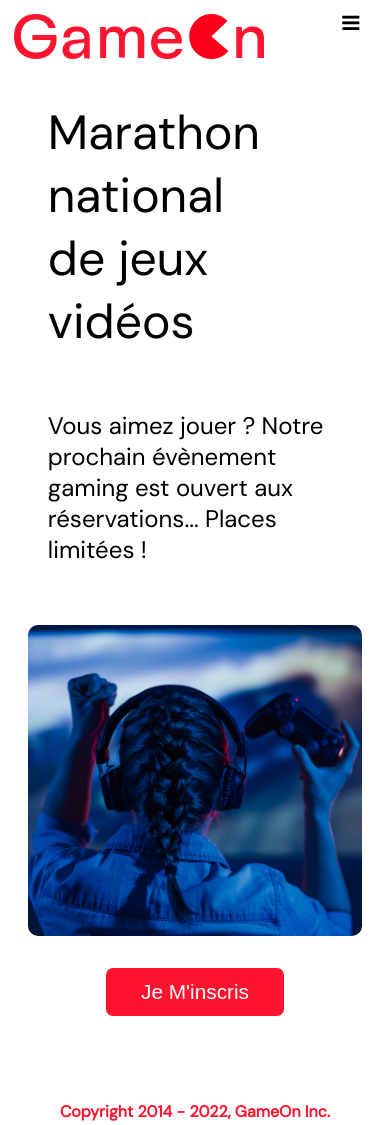
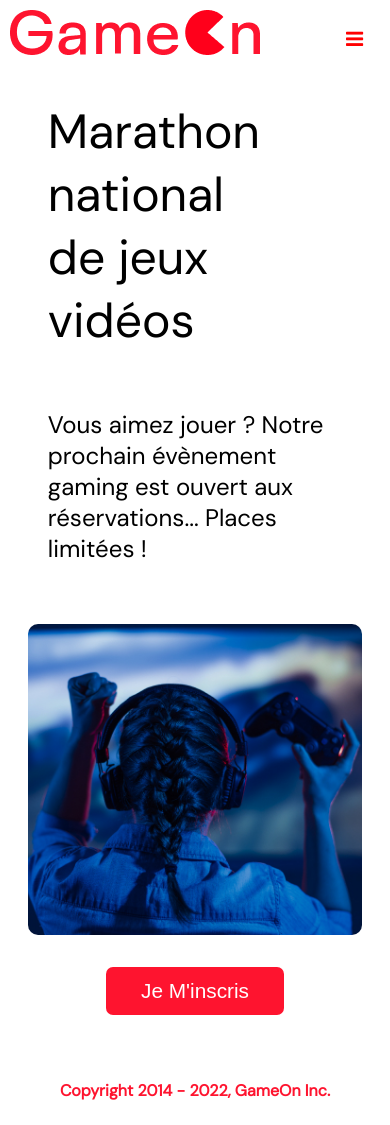
Before and after one commit to zinkat/Projet-4-GameOn, a plain HTML site: page index.html in a window 390 px wide. Drawn offline with Linux system fonts and the light colour scheme.

Commit message:
correction affichage

```diff
--- a/modal.css
+++ b/modal.css
@@ -32,7 +32,7 @@ img {
 
 .topnav {
   overflow: hidden;
-  margin: 3.5%;
+  margin: 2.5%;
 }
 .header-logo {
     float: left;
@@ -97,7 +97,7 @@ img {
   .topnav a.icon {
     float: right;
     display: block;
-    margin-top: -15px;
+    /* margin-top: -15px; */
   }
 
   .hero-headline {
@@ -411,7 +411,7 @@ input[data-error]::after {
   font-size: 16px;
 }
 .hero-section {
-  min-height: 93vh;
+  /*min-height: 93vh;*/
   border-radius: 10px;
   display: grid;
   grid-template-columns: repeat(12, 1fr);
@@ -518,7 +518,7 @@ footer {
     padding: 12px 35px;
   }
   .copyrights {
-    margin-top: 50px;
+    margin-top: 30px;
     text-align: center;
   }
   .topnav.responsive {position: relative;}
@@ -550,7 +550,12 @@ footer {
     text-align: left;
   }
 
+
+.topnav .icon {
+color: red;
 }
+}
+
 
 @keyframes modalopen {
   from {
```
